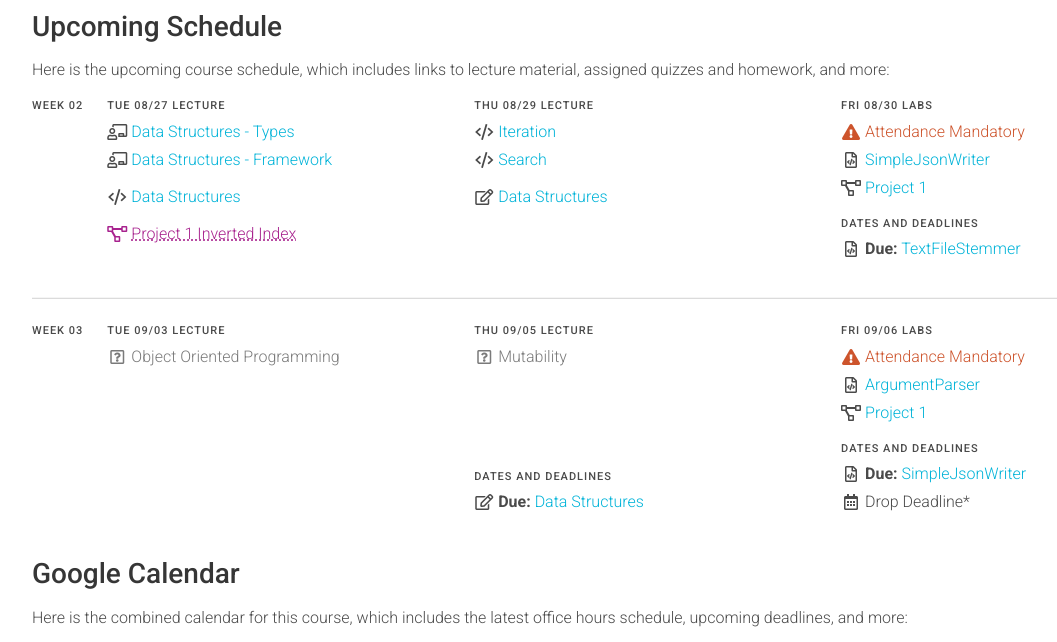
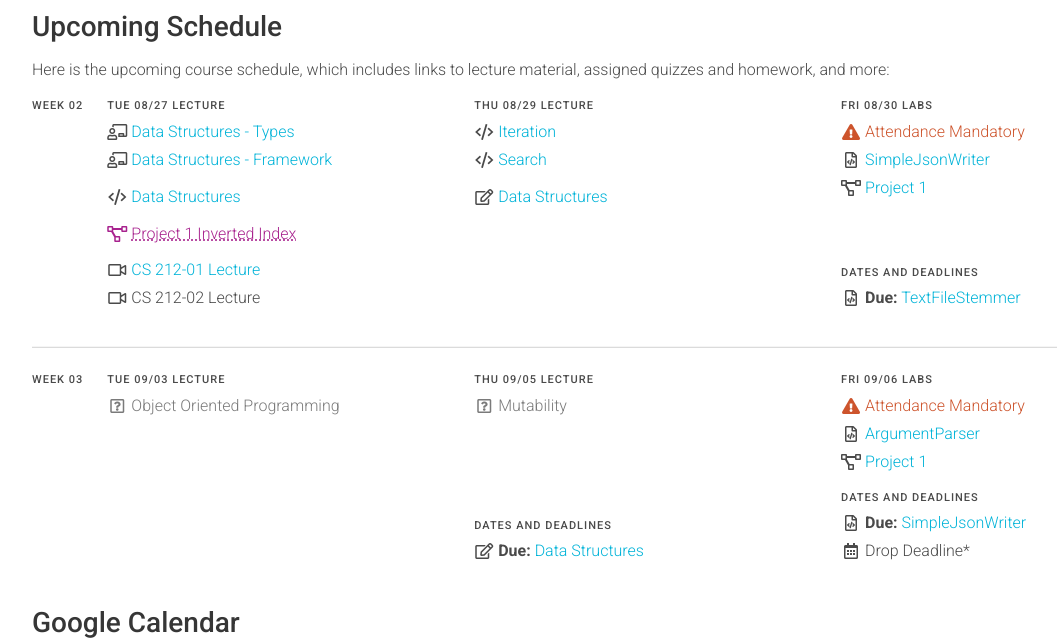
Before and after one commit to usf-cs212-spring2020/usf-cs212-spring2020.github.io, a Jekyll site: the page built from index.md, in a window 1280 px wide and 900 px high, scrolled down 535 px, cut to the strip 0-642 px from the top of the window. Shown: the whole strip, without its empty margins (32-1089 px from the left). Built offline with Jekyll 4.4.1, drawn with Linux system fonts in a browser that asks for light colours.

Commit message:
Adding video.

```diff
--- a/_data/schedule.yml
+++ b/_data/schedule.yml
@@ -248,6 +248,13 @@
           text: Project 1 Inverted Index
           type: has-text-usf-plum
           bump: true
+
+        - icon: *icon_video
+          text: 'CS 212-01 Lecture'
+          link: 'https://usfca.zoom.us/recording/share/DjyYzVy0WMZ1o0Ywabi3dTLY3MPZWyHkEW_1gAXChs2wIumekTziMw'
+          bump: true
+        - icon: *icon_video
+          text: 'CS 212-02 Lecture'
 
     - label: 'Lecture'
       start: 2019-08-29
```
